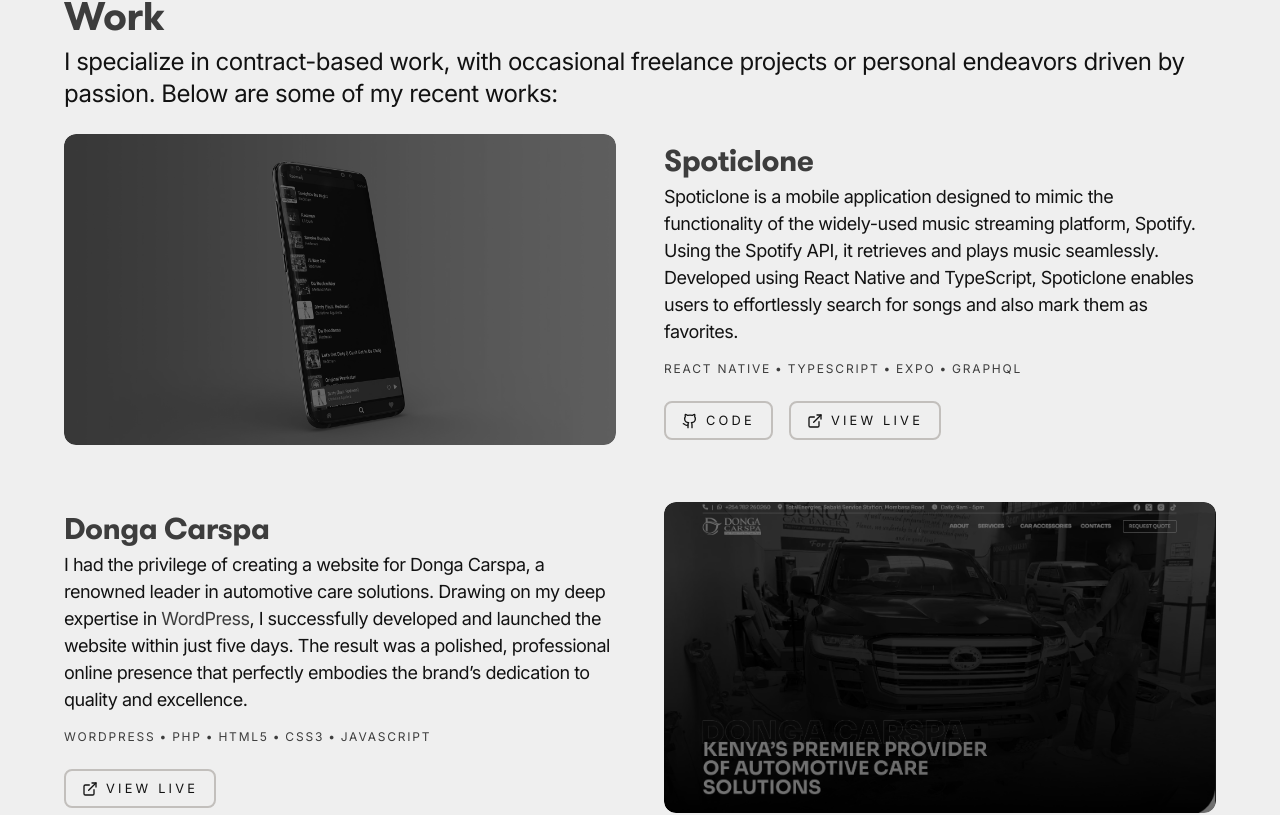
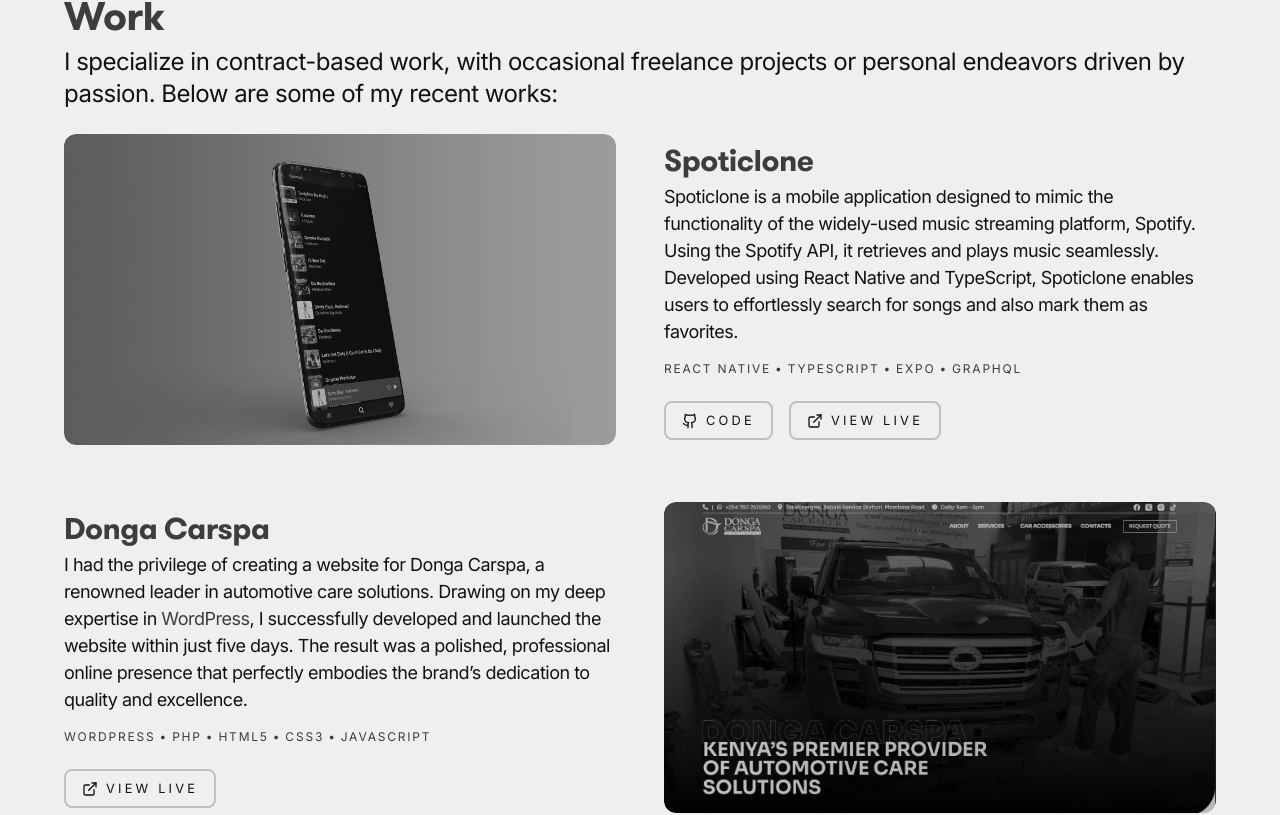
Before and after one commit to DJ-MrJay/profolio, a Next.js app: page /main in a window 1280 px wide. Shown: the part 868-1683 px from the top of the page. Built offline with nearby package versions, Linux system fonts and the light colour scheme.

Commit message:
Minor update

```diff
--- a/src/components/WorkItem.tsx
+++ b/src/components/WorkItem.tsx
@@ -44,7 +44,7 @@
           alt={title}
           width={1200}
           height={800}
-          className="w-full h-auto rounded-xl object-cover object-top transition duration-1000 filter brightness-100 grayscale-0 md:brightness-[45%] md:grayscale md:hover:brightness-100 md:hover:grayscale-0 cursor-pointer"
+          className="w-full h-auto rounded-xl object-cover object-top transition duration-1000 filter brightness-100 grayscale-0 md:brightness-[75%] md:grayscale md:hover:brightness-100 md:hover:grayscale-0 cursor-pointer"
         />
       </div>
 
```
